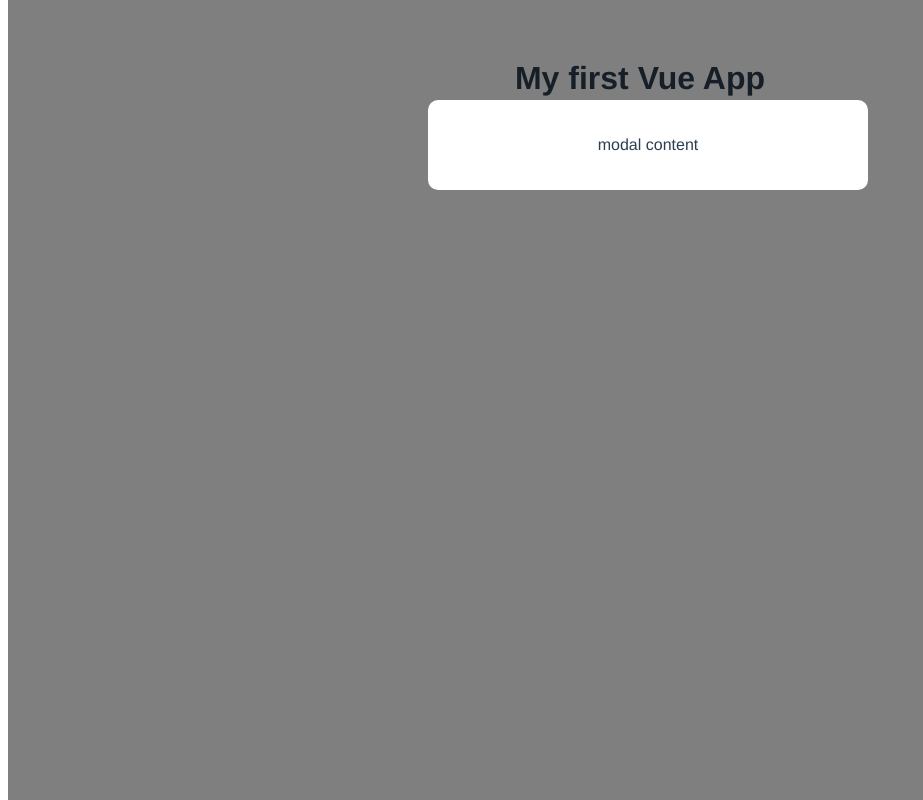
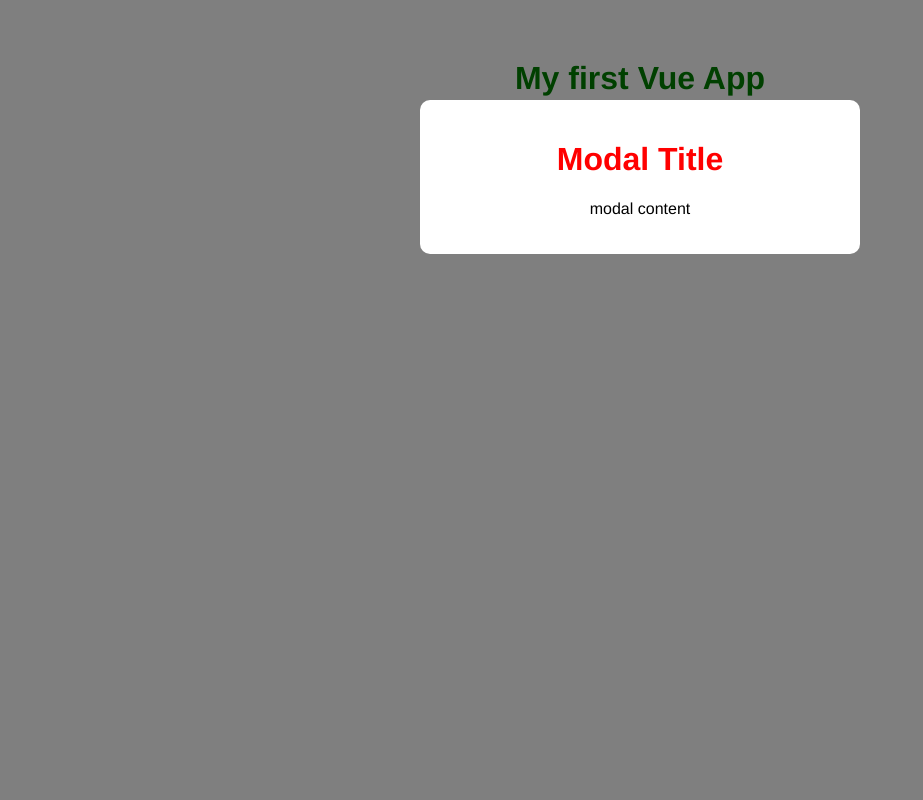
Before and after one commit to AxelBuob/vue3_firebase, a Vue app in the folder section_3/modal-project/: page / in a window 1280 px wide. Shown: the whole page, without its empty margins (0-923 px from the left). Built offline with nearby package versions, Linux system fonts and the light colour scheme.

Commit message:
lesson 24

```diff
--- a/section_3/modal-project/src/App.vue
+++ b/section_3/modal-project/src/App.vue
@@ -37,4 +37,8 @@ export default {
   color: #2c3e50;
   margin-top: 60px;
 }
+
+h1 {
+  color: green;
+}
 </style>
--- /dev/null
+++ b/section_3/modal-project/src/assets/global.css
@@ -0,0 +1,8 @@
+body {
+    margin: 0;
+}
+
+p {
+    font-style: italic;
+    color: aqua;
+}
--- a/section_3/modal-project/src/components/ModalTest.vue
+++ b/section_3/modal-project/src/components/ModalTest.vue
@@ -1,12 +1,13 @@
 <template>
     <div class="backdrop">
         <div class="modal">
+            <h1>Modal Title</h1>
             <p>modal content</p>
         </div>
     </div>
 </template>
 
-<style>
+<style scoped>
   .modal {
     width: 400px;
     padding: 20px;
@@ -21,4 +22,11 @@
     width: 100%;
     height: 100%;
   }
+  .modal h1 {
+    color: red;
+  }
+  .modal p {
+    font-style: normal;
+    color: black;
+  }
 </style>
--- a/section_3/modal-project/src/main.js
+++ b/section_3/modal-project/src/main.js
@@ -1,4 +1,5 @@
 import { createApp } from 'vue'
 import App from './App.vue'
+import './assets/global.css'
 
 createApp(App).mount('#app')
```
